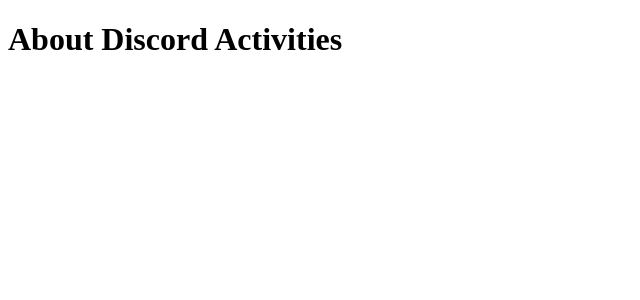
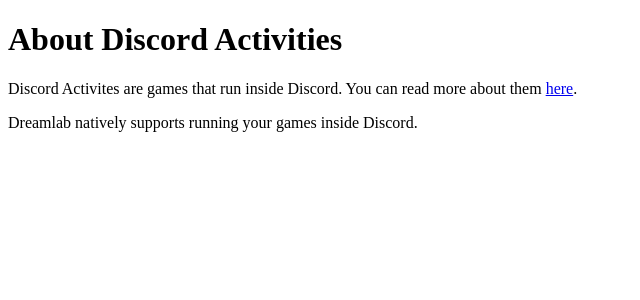
Before and after one commit to WorldQL/dreamlab-docs, a Next.js app: page /discord/about in a window 1280 px wide. Shown: the top 300 px of the page, without its empty margins (0-640 px from the left). Built offline with nearby package versions, Linux system fonts and the light colour scheme.

Commit message:
front matter.

```diff
--- a/pages/discord/about.mdx
+++ b/pages/discord/about.mdx
@@ -1 +1,5 @@
 # About Discord Activities
+
+Discord Activites are games that run inside Discord. You can read more about them [here](https://support.discord.com/hc/en-us/articles/4422142836759-Activities-on-Discord).
+
+Dreamlab natively supports running your games inside Discord.
--- a/pages/discord/publishing.mdx
+++ b/pages/discord/publishing.mdx
@@ -1,3 +1,7 @@
+---
+description: Get your game running as a Discord Activity in five minutes!
+---
+
 import { Callout } from 'nextra/components'
 import DetailsDiscord from '~/assets/images/discordapp_details_discord.png'
 import DetailsDreamlab from '~/assets/images/discordapp_details_dreamlab.png'
```
